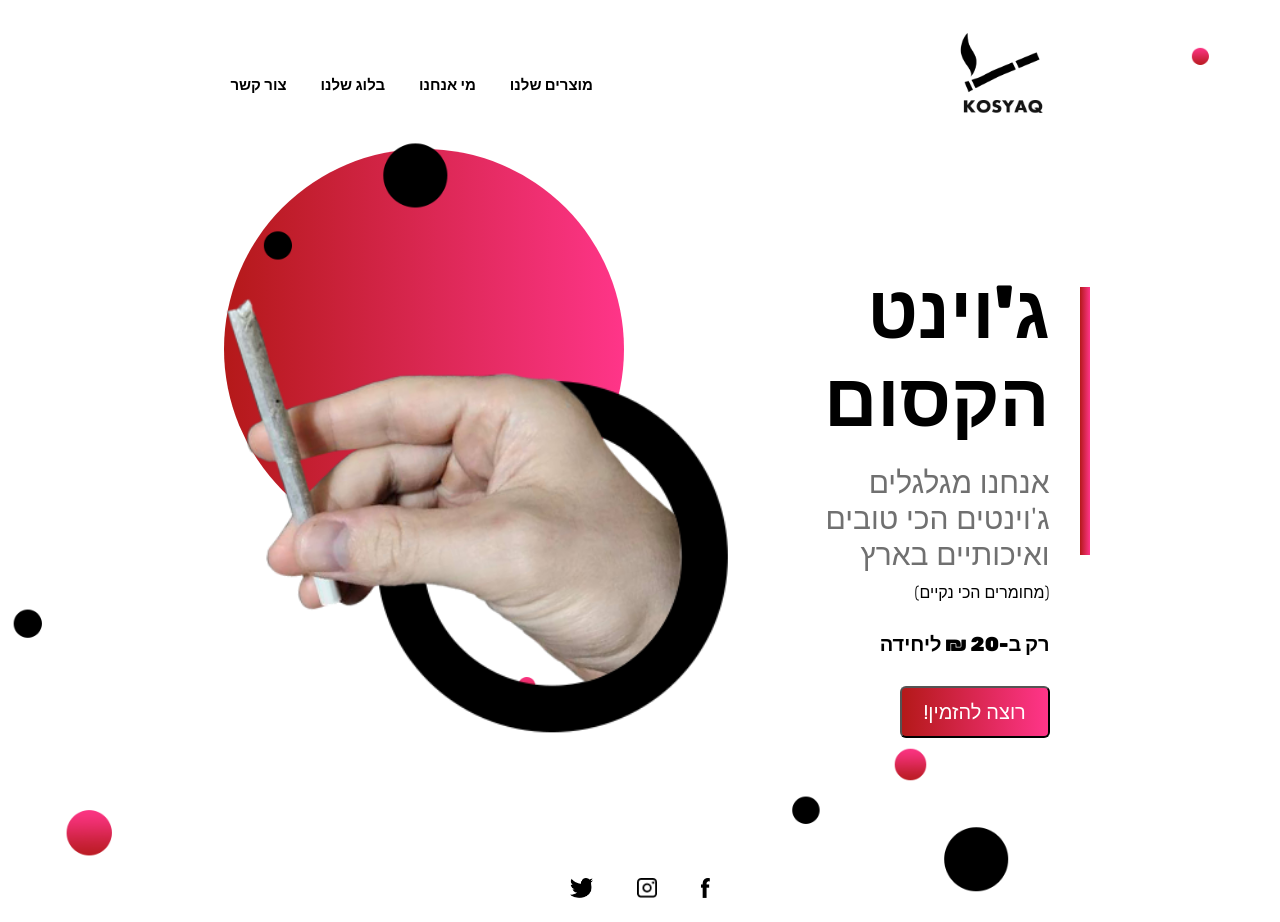
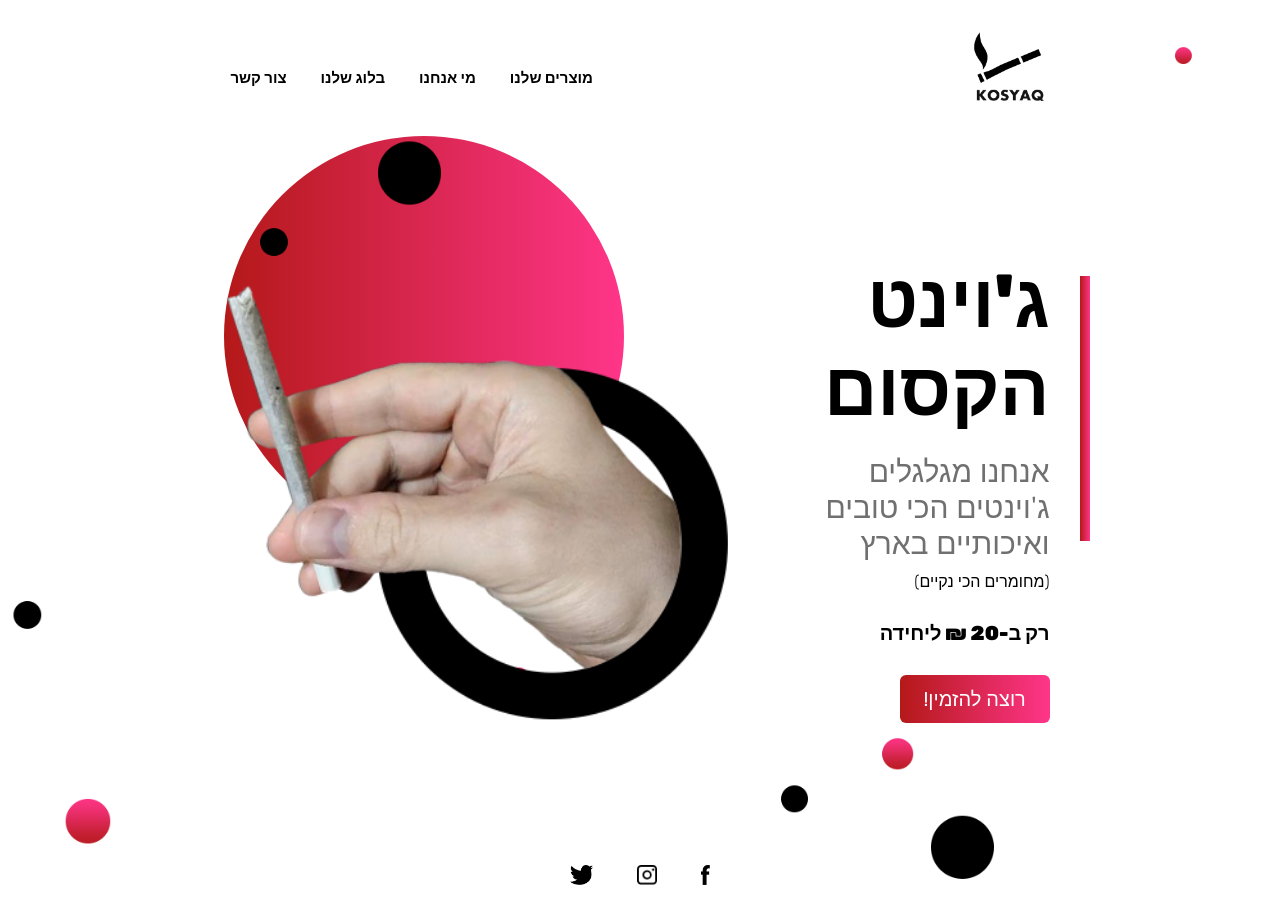
Before and after one commit to Samarinneo/Kosya4eq, a plain HTML site: page index.html in a window 1280 px wide. Drawn offline with Linux system fonts and the light colour scheme.

Commit message:
Update style.css

```diff
--- a/style.css
+++ b/style.css
@@ -25,7 +25,7 @@ body{
     align-items: center;
 }
 .logo{
-    width: 100px;
+    width: 85px;
     cursor: pointer;
     margin: 30px 0;
 }
@@ -98,6 +98,7 @@ button{
     transition: width 0.5s;
     font-size: 20px;
     text-decoration: none;
+    border: none;
 
 }
   a{
```
